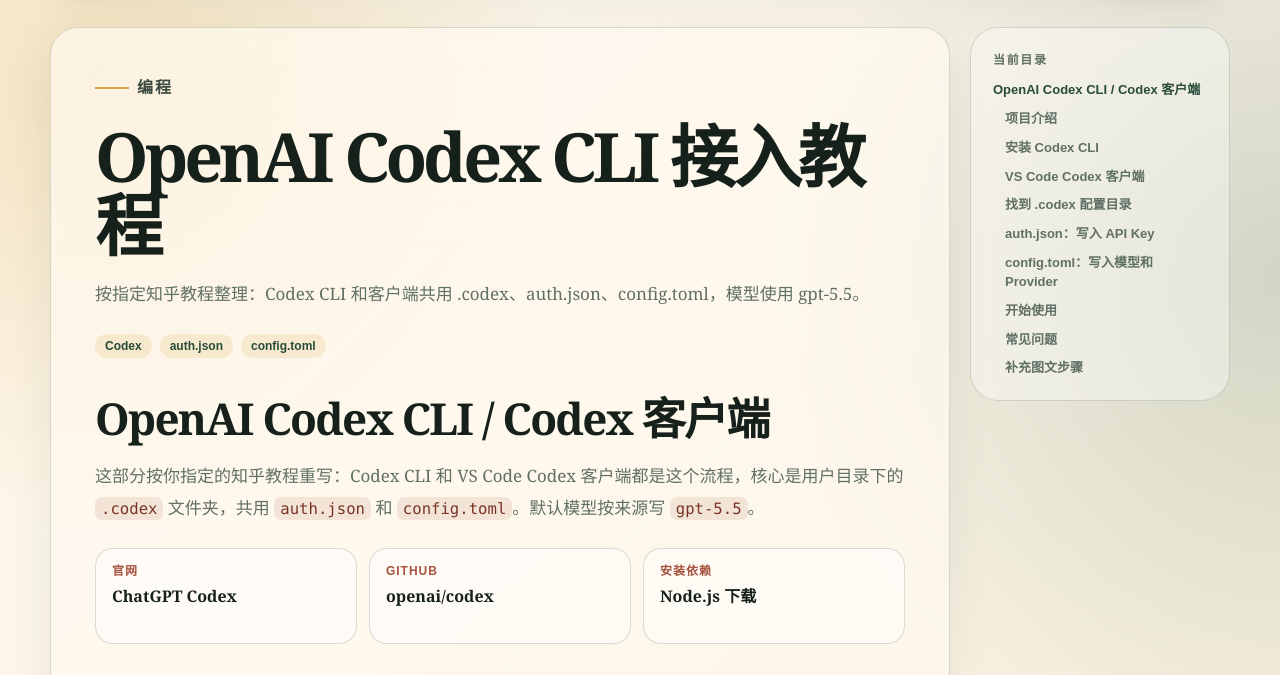
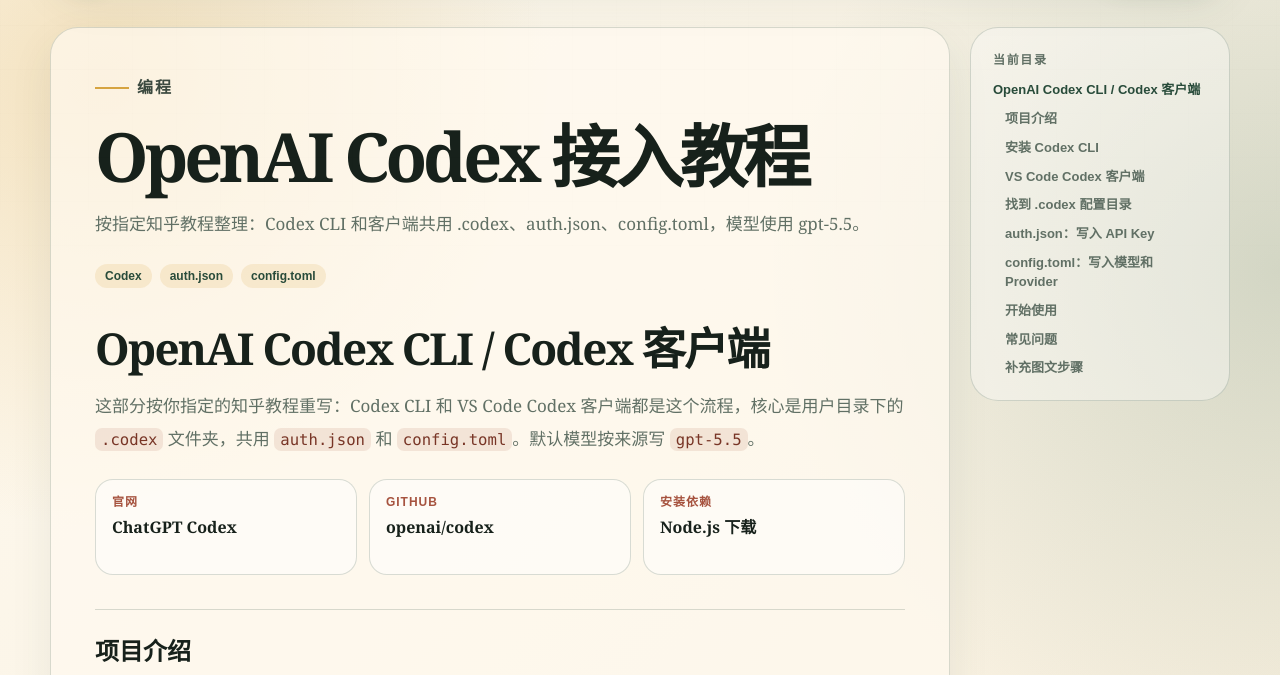
Before and after one commit to jzg-lab/Transit-Station-Docs, a website: page docs/codex-cli.html in a window 1280 px wide. Shown: the part 107-782 px from the top of the page. Drawn offline with Linux system fonts and the light colour scheme.

Commit message:
fix:修改文档codex标题

```diff
--- a/docs/codex-cli.html
+++ b/docs/codex-cli.html
@@ -3,7 +3,7 @@
 <head>
   <meta charset="utf-8">
   <meta name="viewport" content="width=device-width, initial-scale=1">
-  <title>OpenAI Codex CLI 接入教程｜词元.fast</title>
+  <title>OpenAI Codex 接入教程｜词元.fast</title>
   <meta name="description" content="OpenAI Codex CLI 词元.fast 接入教程，包含 API Key、Base URL、模型配置和图文步骤。">
   <link rel="stylesheet" href="../styles.css?v=20260512-theme">
 </head>
@@ -20,7 +20,7 @@
     <main class="doc-layout">
       <article class="doc" id="doc">
         <p class="eyebrow">编程</p>
-        <h1>OpenAI Codex CLI 接入教程</h1>
+        <h1>OpenAI Codex 接入教程</h1>
         <p class="lead">按指定知乎教程整理：Codex CLI 和客户端共用 .codex、auth.json、config.toml，模型使用 gpt-5.5。</p>
         <div class="tag-row"><span class="tag">Codex</span><span class="tag">auth.json</span><span class="tag">config.toml</span></div>
 
```
